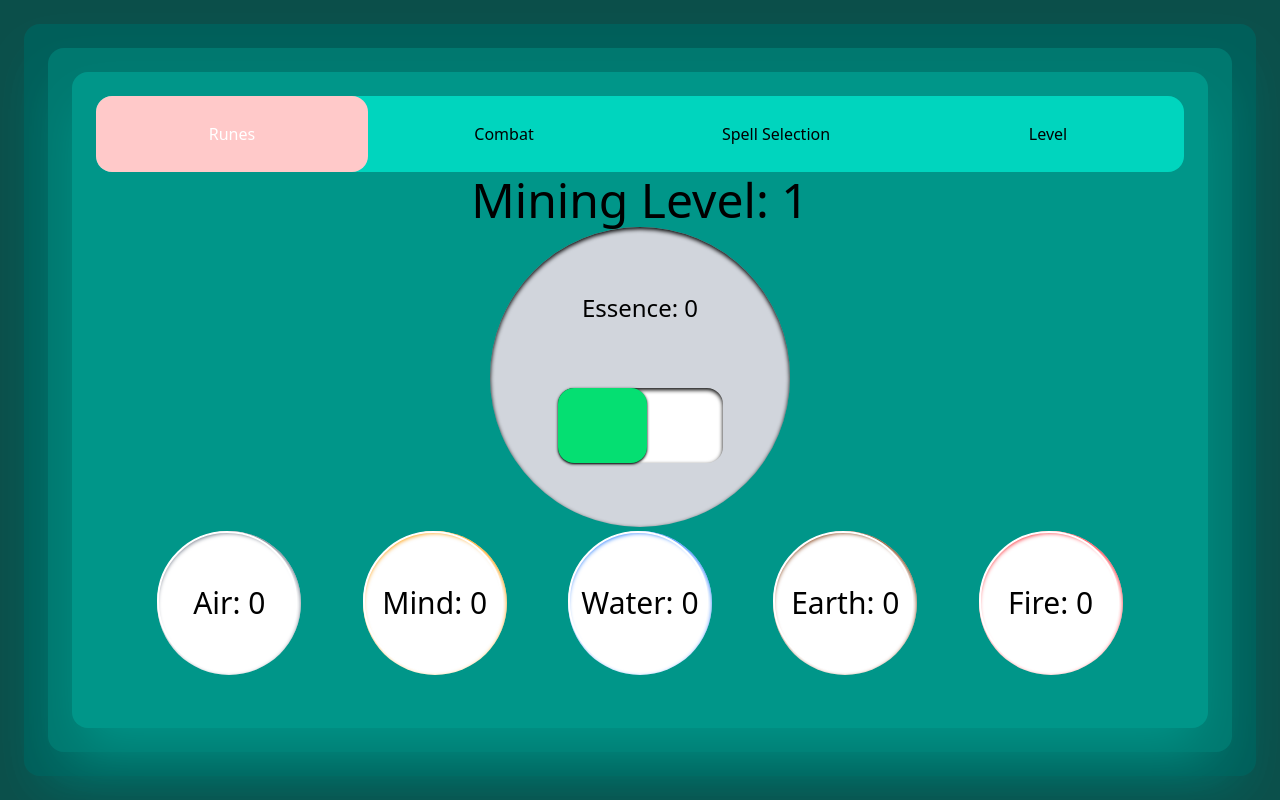
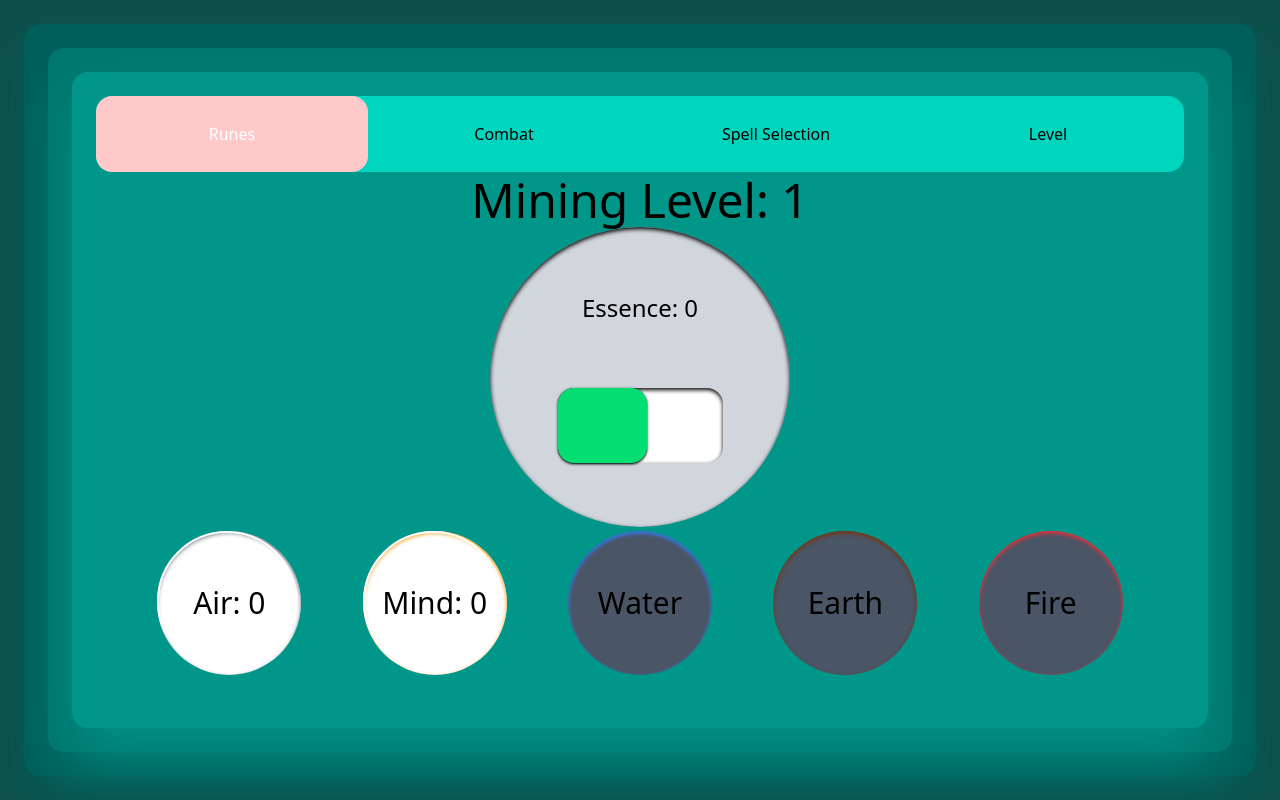
Before and after one commit to atsoc1993/Rune-Crafter, a React (Vite) app in the folder runecrafter/: page / in a window 1280 px wide. Built offline with nearby package versions, Linux system fonts and the light colour scheme.

Commit message:
Included runecrafting level state and RuneLevelRequirements, whether or not a rune type can be clicked to create said rune type and use up a rune essence depends on the two aforementioned new inclusions.

```diff
--- a/runecrafter/src/components/Runes.tsx
+++ b/runecrafter/src/components/Runes.tsx
@@ -1,5 +1,6 @@
 import { useContext, useEffect, useRef, useState } from "react";
 import { GameStateContext, type RuneSupply } from "../context/GameStateContext";
+import { RuneLevels } from "../constants";
 
 
 
@@ -12,7 +13,7 @@ export default function RuneMining() {
     const progressBar = useRef<HTMLDivElement | null>(null);
 
     const miningLevel = gameStateCtx.miningLevelState[0]
-
+    const runeCraftingLevel = gameStateCtx.runeCraftingLevelState[0]
     const essenceCount = gameStateCtx.essenceCount
 
 
@@ -65,12 +66,23 @@ export default function RuneMining() {
             </div>
             <div className='w-full flex justify-evenly flex-row text-center items-center '>
                 {Object.entries(runesSupply[0]).map((rune) => (
+                    <>
+                        {RuneLevels[rune[0]] <= runeCraftingLevel ?
                             <div className={'h-36 w-36 rounded-full content-center bg-white shadow-md shadow-teal-600 inset-shadow-sm text-3xl scale-100 relative transition-transform hover:scale-125 duration-300 ' + (insetShadowColorMap[rune[0]])}
                                 onClick={() => craftRune(rune[0])}>
                                 <p>{rune[0]}: {rune[1]}</p>
                                 <div className="h-35 w-35 border-white border-2 hover:animate-ping rounded-full absolute left-0 top-0">
                                 </div>
                             </div>
+                            :
+                            <div className={'h-36 w-36 rounded-full content-center bg-gray-600 shadow-md shadow-teal-600 inset-shadow-sm text-3xl ' + (insetShadowColorMap[rune[0]])}
+                            >
+                                <p>{rune[0]}</p>
+
+                            </div>
+                        }
+                    </>
+
                 ))}
             </div>
         </div>
```
Lines whose indentation alone changed are shown as unchanged.
